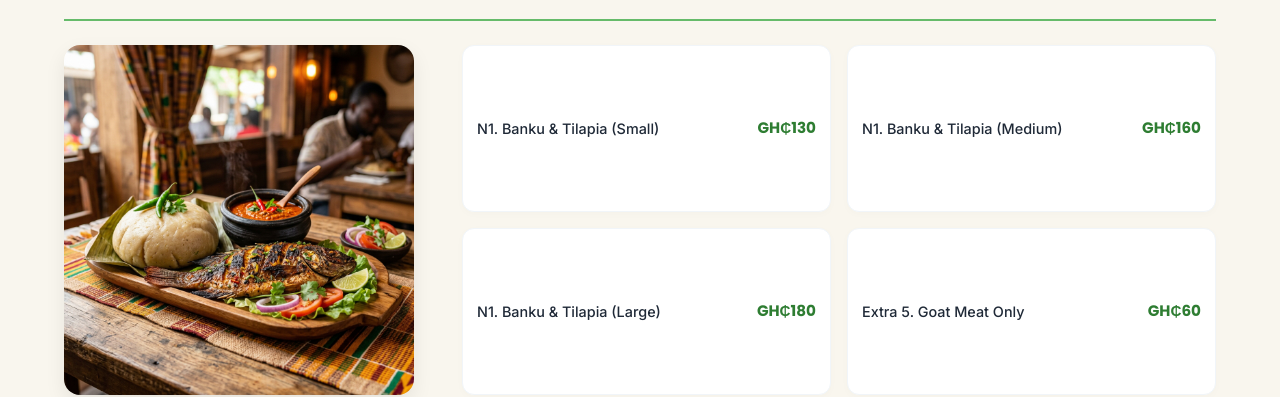
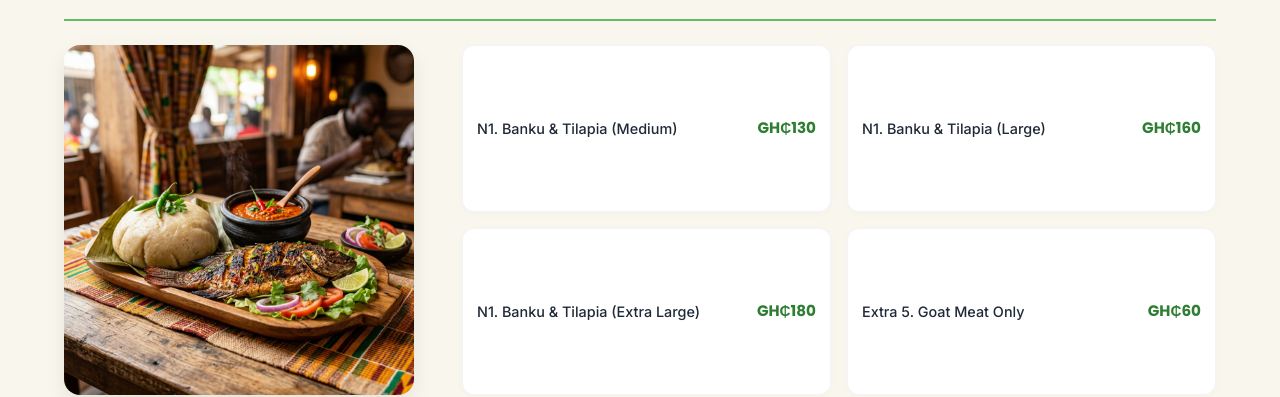
Before and after one commit to Jxt-ofoe/GreenPepper, a Next.js app: page /menu in a window 1280 px wide. Shown: the part 3900-4297 px from the top of the page. Built offline with nearby package versions, Linux system fonts and the light colour scheme.

Commit message:
feat: add menu data configuration with categories and pricing

```diff
--- a/src/data/menu.ts
+++ b/src/data/menu.ts
@@ -107,9 +107,9 @@ export const menuData = [
     icon: "LayoutList",
     image: "/images/banku.png",
     items: [
-      { name: "N1. Banku & Tilapia (Small)", price: "GH₵130" },
-      { name: "N1. Banku & Tilapia (Medium)", price: "GH₵160" },
-      { name: "N1. Banku & Tilapia (Large)", price: "GH₵180" },
+      { name: "N1. Banku & Tilapia (Medium)", price: "GH₵130" },
+      { name: "N1. Banku & Tilapia (Large)", price: "GH₵160" },
+      { name: "N1. Banku & Tilapia (Extra Large)", price: "GH₵180" },
       { name: "Extra 5. Goat Meat Only", price: "GH₵60" },
     ],
   },
```
